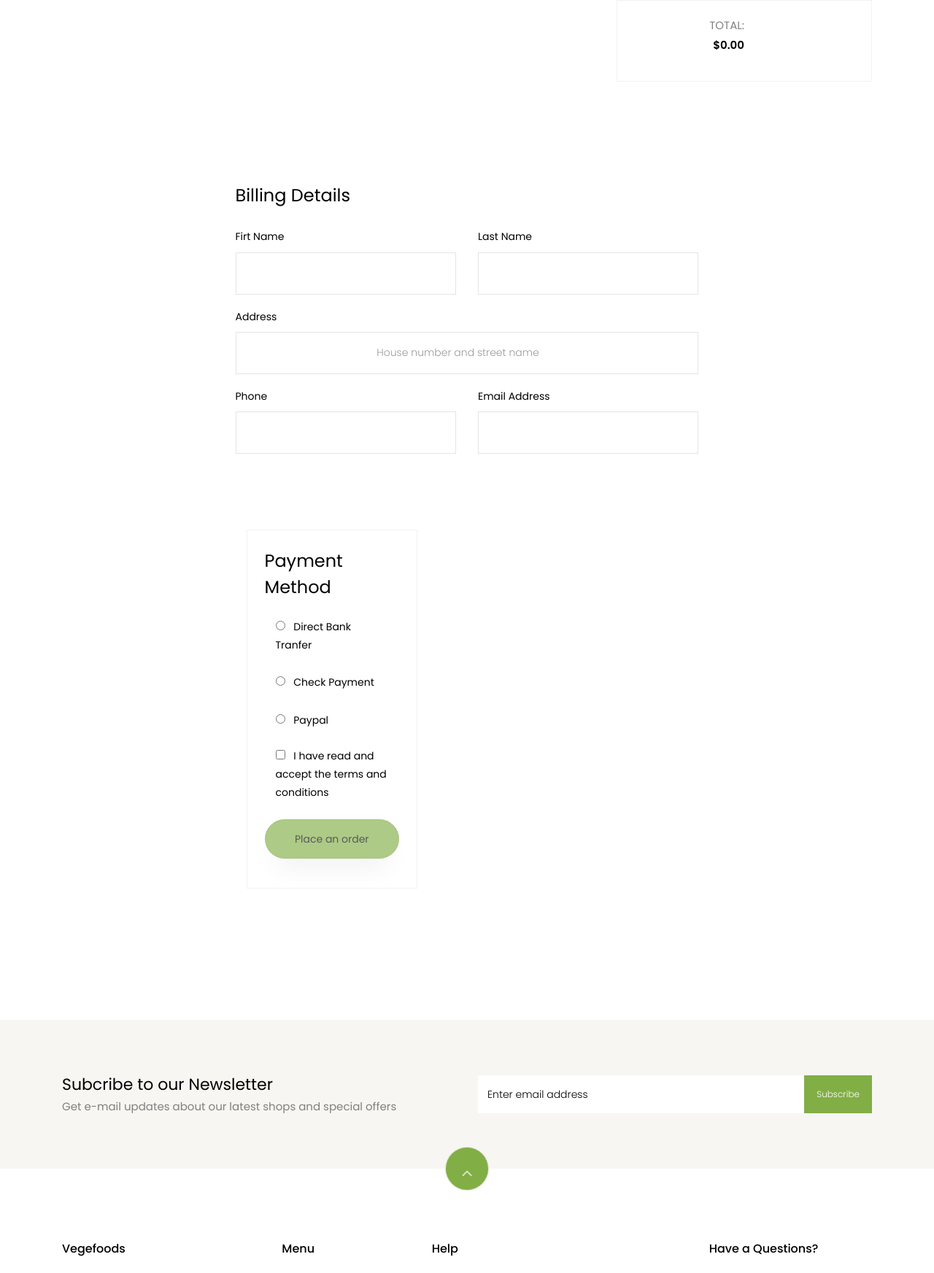
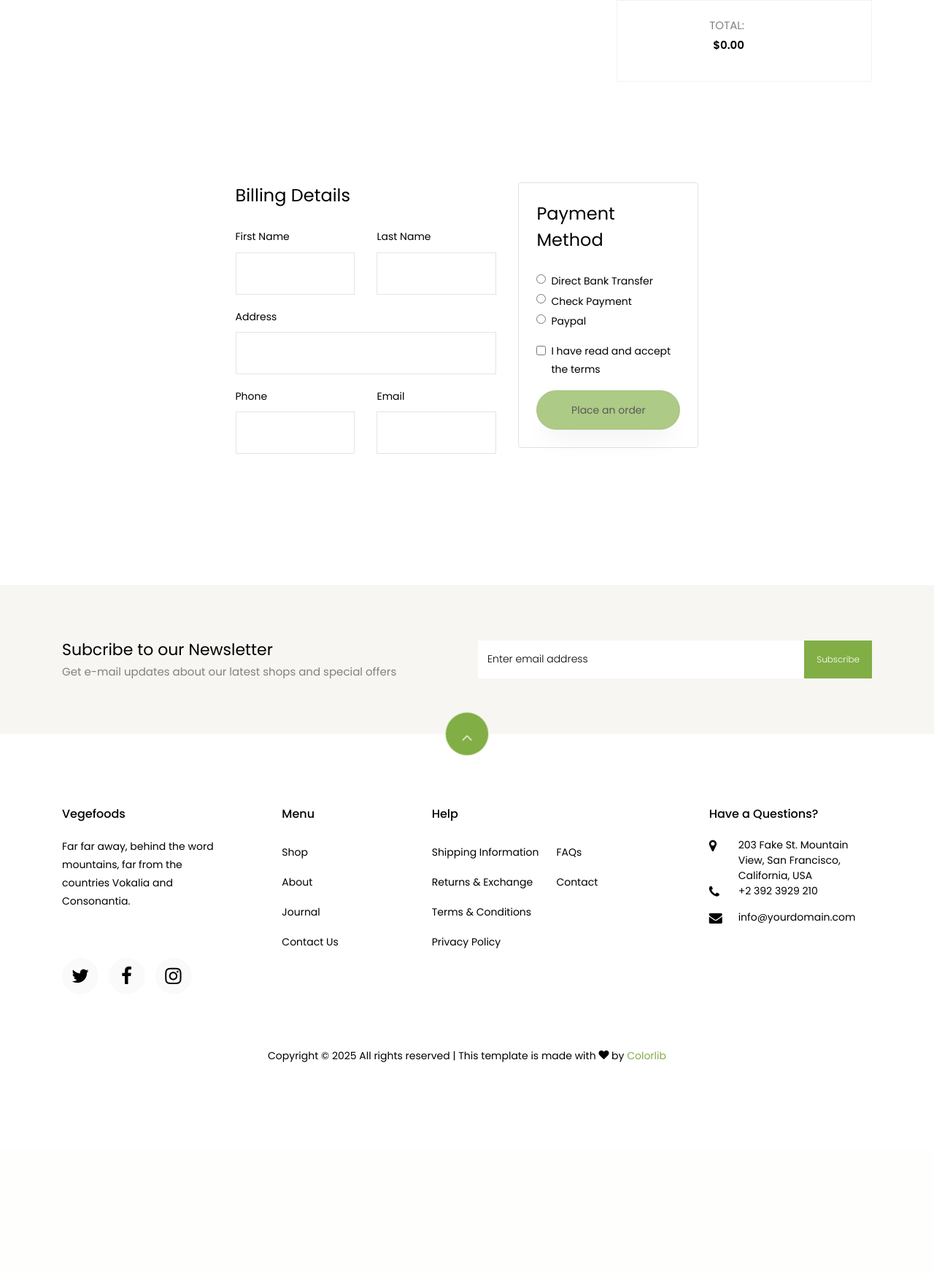
Before and after one commit to Hortagusa/Django, a Django app: page /cart/ in a window 1280 px wide. Shown: the part 645-2390 px from the top of the page at 73% size. After the commit the page ends 2101 px from the top, so only its background shows below. Run offline with Django 5.2, Linux system fonts and the light colour scheme; some libraries are stand-ins or nearby versions; some web fonts are replaced.

Commit message:
chỉnh sửa giao diện checkout

```diff
--- a/QKC/myproject/templates/cart.html
+++ b/QKC/myproject/templates/cart.html
@@ -52,104 +52,76 @@
 						<div class="row justify-content-center">
 							<div class="col-xl-7 ftco-animate">
 								<form id="order-form" class="billing-form">
+									{% csrf_token %}
+
+									<div class="row">
+
+										<!-- CỘT TRÁI: BILLING -->
+										<div class="col-md-7">
 											<h3 class="mb-4 billing-heading">Billing Details</h3>
-									{% csrf_token %}
-									<div class="row align-items-end">
+
+											<div class="row">
 												<div class="col-md-6">
-											<div class="form-group">
-												<label for="firstName">Firt Name</label>
-												<input id="firstName" type="text" class="form-control" placeholder="" />
+													<label>First Name</label>
+													<input id="firstName" class="form-control" />
 												</div>
+
+												<div class="col-md-6">
+													<label>Last Name</label>
+													<input id="lastName" class="form-control" />
 												</div>
-										<div class="col-md-6">
-											<div class="form-group">
-												<label for="lastName">Last Name</label>
-												<input id="lastName" class="form-control" placeholder="" />
+
+												<div class="col-md-12 mt-3">
+													<label>Address</label>
+													<input id="address" class="form-control" />
 												</div>
+
+												<div class="col-md-6 mt-3">
+													<label>Phone</label>
+													<input id="phone" class="form-control" />
 												</div>
-										<div class="w-100"></div>
-										<div class="col-md-12">
-											<div class="form-group">
-												<label for="address">Address</label>
-												<input type="text" class="form-control"
-													placeholder="House number and street name" id="address" />
-											</div>
-										</div>
-										<div class="w-100"></div>
-										<div class="col-md-6">
-											<div class="form-group">
-												<label for="phone">Phone</label>
-												<input id="phone" type="text" class="form-control" placeholder="" />
-											</div>
-										</div>
-										<div class="col-md-6">
-											<div class="form-group">
-												<label for="email">Email Address</label>
-												<input id="email" type="text" class="form-control" placeholder="" />
-											</div>
-										</div>
-										<div class="w-100"></div>
-										<div class="col-md-12">
-											<div class="form-group mt-4">
+
+												<div class="col-md-6 mt-3">
+													<label>Email</label>
+													<input id="email" class="form-control" />
 												</div>
 											</div>
 										</div>
-									<div class="col-xl-5">
-										<div class="row mt-5 pt-3">
-											<div class="col-md-12">
-												<div class="cart-detail p-3 p-md-4">
+
+										<!-- CỘT PHẢI: PAYMENT -->
+										<div class="col-md-5">
+											<div class="cart-detail p-4 border rounded">
 												<h3 class="billing-heading mb-4">Payment Method</h3>
-													<div class="form-group">
-														<div class="col-md-12">
-															<div class="radio">
-																<label>
-																	<input type="radio" name="payment" value="bank"
-																		class="mr-2" />
-																	Direct Bank Tranfer
+
+												<div class="form-check">
+													<input class="form-check-input" type="radio" name="payment" value="bank">
+													<label class="form-check-label">Direct Bank Transfer</label>
+												</div>
+
+												<div class="form-check">
+													<input class="form-check-input" type="radio" name="payment" value="check">
+													<label class="form-check-label">Check Payment</label>
+												</div>
+
+												<div class="form-check">
+													<input class="form-check-input" type="radio" name="payment" value="paypal">
+													<label class="form-check-label">Paypal</label>
+												</div>
+
+												<div class="form-check mt-3">
+													<input class="form-check-input" type="checkbox" id="agreeTerms">
+													<label class="form-check-label">
+														I have read and accept the terms
 													</label>
 												</div>
+
+												<button type="submit" id="checkout-btn"
+													class="btn btn-primary mt-3 w-100" disabled>
+													Place an order
+												</button>
 											</div>
 										</div>
-													<div class="form-group">
-														<div class="col-md-12">
-															<div class="radio">
-																<label>
-																	<input type="radio" name="payment" value="check"
-																		class="mr-2" />
-																	Check Payment
-																</label>
-															</div>
-														</div>
-													</div>
-													<div class="form-group">
-														<div class="col-md-12">
-															<div class="radio">
-																<label><input type="radio" name="payment" value="paypal"
-																		class="mr-2" />
-																	Paypal</label>
-															</div>
-														</div>
-													</div>
-													<div class="form-group">
-														<div class="col-md-12">
-															<div class="checkbox">
-																<label>
-																	<input type="checkbox" id="agreeTerms"
-																		class="mr-2" />
-																	I have read and accept the terms and conditions
-																</label>
-															</div>
-														</div>
-													</div>
-													<p>
-														<button type="submit" id="checkout-btn"
-															class="btn btn-primary disabled">
-															Place an order
-														</button>
-													</p>
-												</div>
-											</div>
-										</div>
+
 									</div>
 								</form>
 								<!-- END -->
```
Lines whose indentation alone changed are shown as unchanged.
